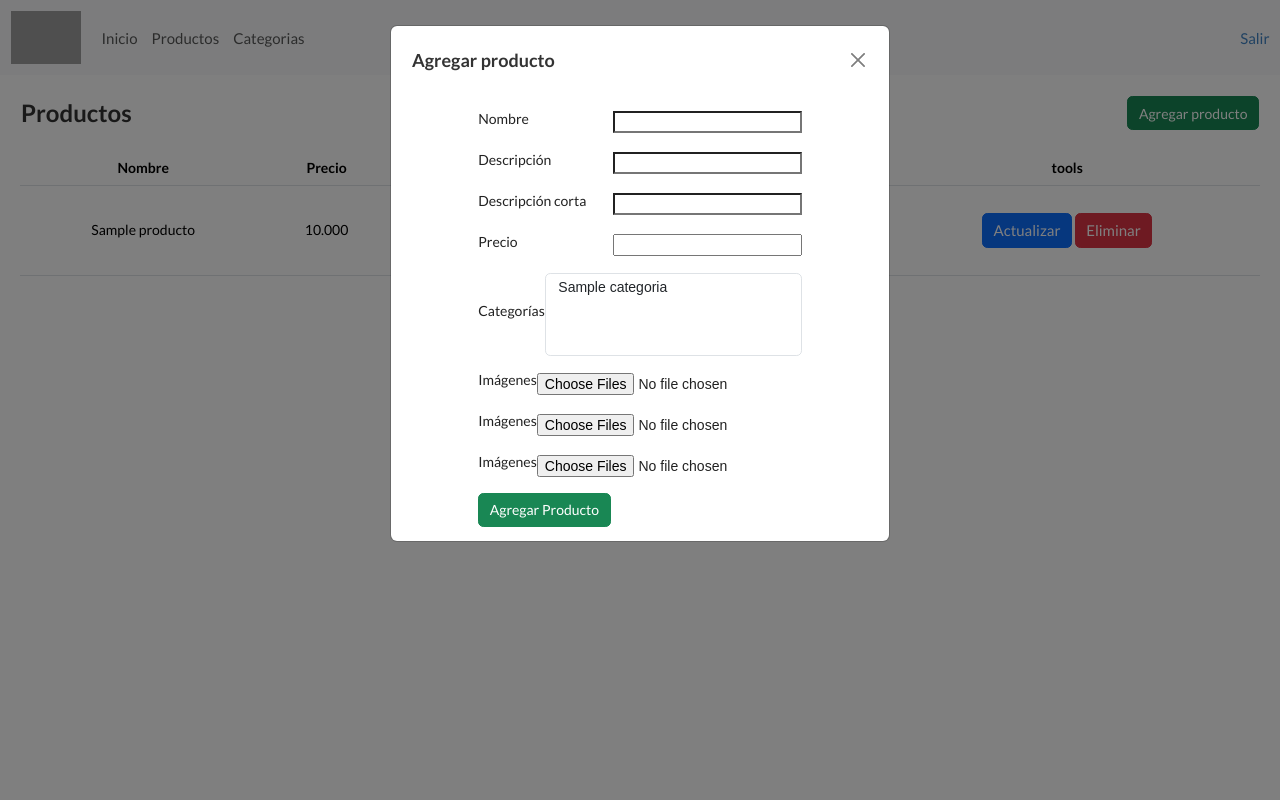
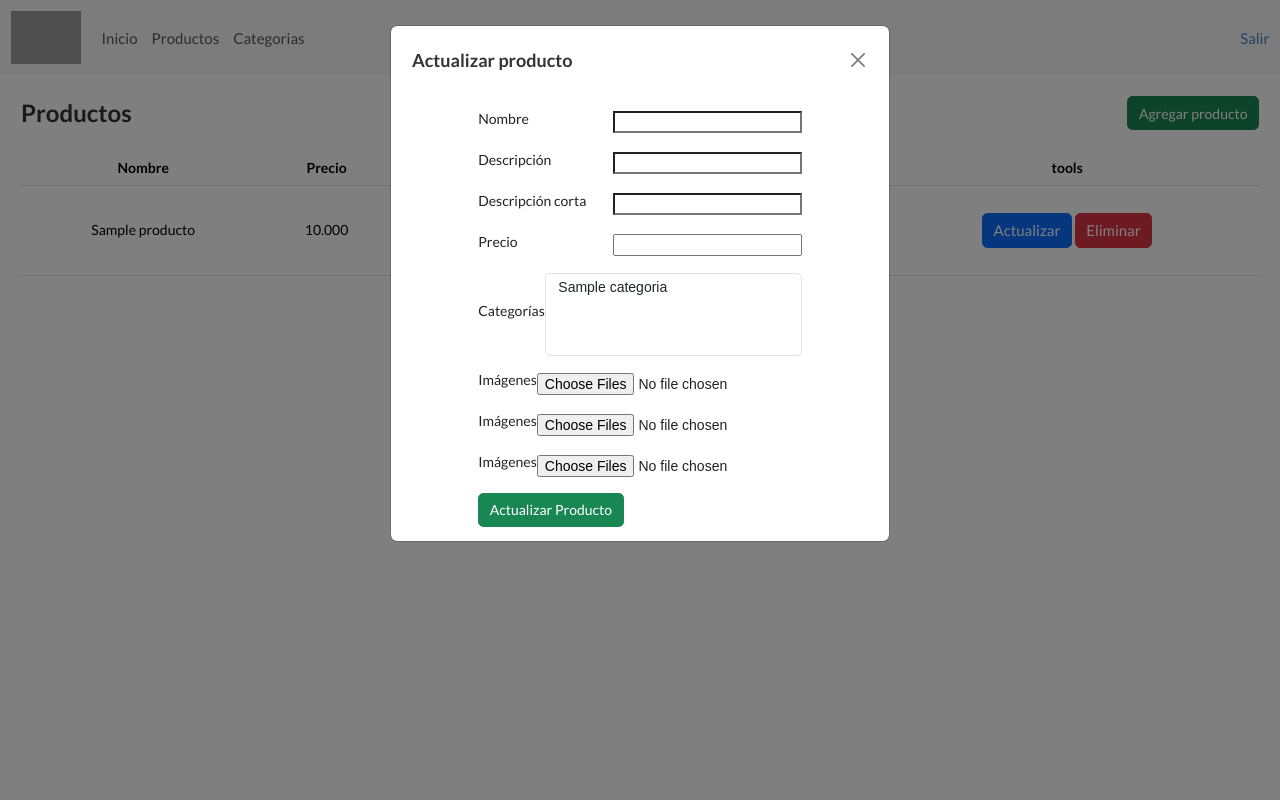
Before and after one commit to felipevees/xiomara-ecommerce, a Django app: page /products/ in a window 1280 px wide, after a click on "Actualizar". Run offline with Django 3.2, Linux system fonts and the light colour scheme; tables that the repository leaves empty hold one stand-in row (values such as "Sample post"); grey boxes marked "Sample" are stand-in pictures; some libraries are stand-ins or nearby versions; grey boxes are pictures that could not be loaded.

Commit message:
update update modal

```diff
--- a/templates/categories.html
+++ b/templates/categories.html
@@ -102,7 +102,7 @@
   <div class="modal-dialog">
     <div class="modal-content">
       <div class="mt-4 mb-4 px-4 d-flex justify-content-between align-items-center w-100">
-        <h3 class="modal-title" id="updateCategoryLabel">Agregar nueva categoria</h3>
+        <h3 class="modal-title" id="updateCategoryLabel">Actualizar categoria</h3>
         <button type="button" class="btn-close" data-bs-dismiss="modal" aria-label="Close"></button>
       </div>
       <div class="modal-body">
--- a/templates/products.html
+++ b/templates/products.html
@@ -149,7 +149,7 @@
     <div class="modal-dialog">
         <div class="modal-content">
             <div class="mt-4 mb-4 px-4 d-flex justify-content-between align-items-center w-100">
-                <h3 class="modal-title" id="updateProductModalLabel">Agregar producto</h3>
+                <h3 class="modal-title" id="updateProductModalLabel">Actualizar producto</h3>
                 <button type="button" class="btn-close" data-bs-dismiss="modal" aria-label="Close"></button>
             </div>
             <div class="modal-body">
@@ -199,7 +199,7 @@
                         <input type="file" name="imagenes" multiple>
                     </div>
 
-                    <button type="submit" class="btn btn-success">Agregar Producto</button>
+                    <button type="submit" class="btn btn-success">Actualizar Producto</button>
                 </form>
             </div>
         </div>
```
